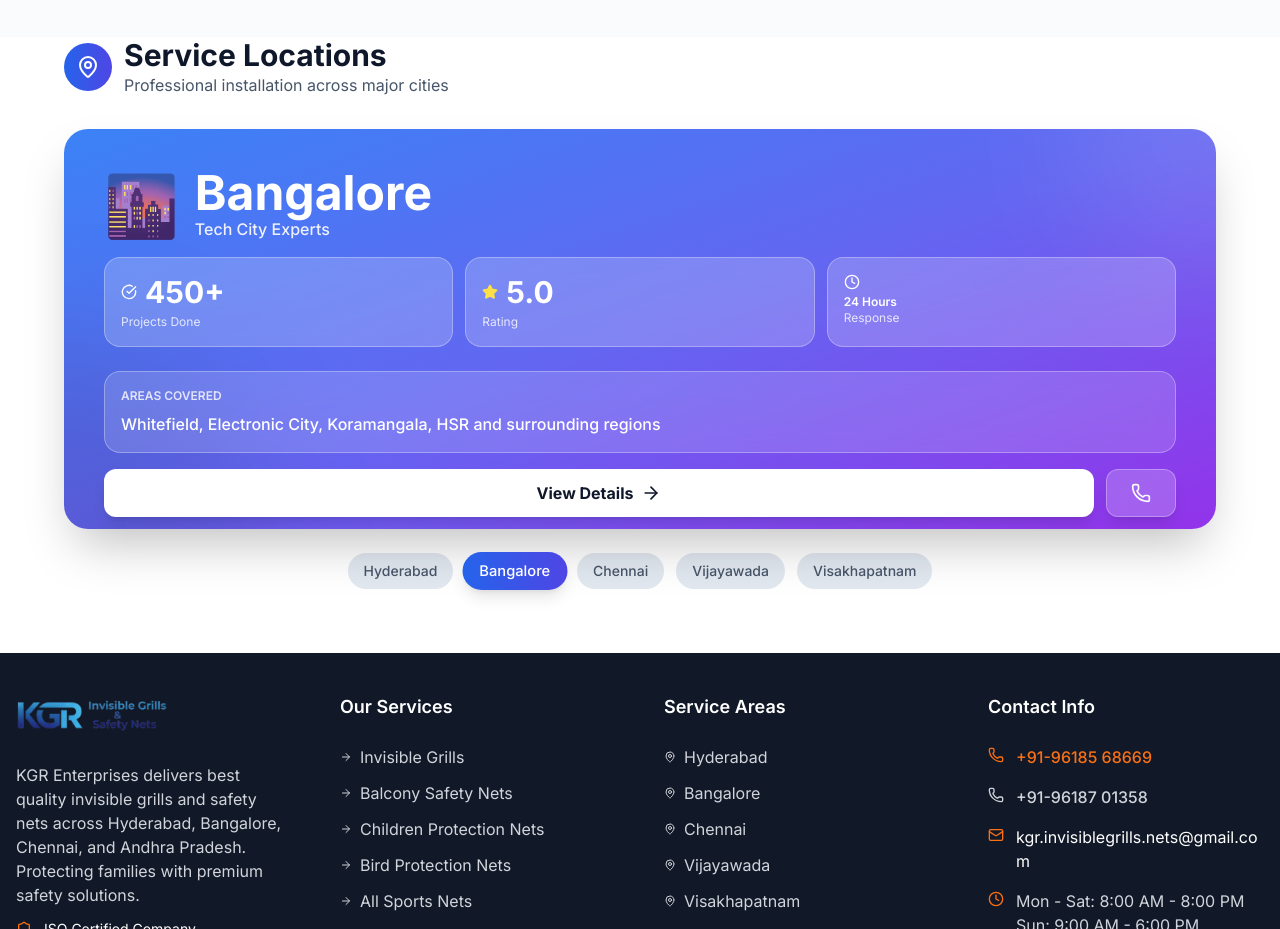
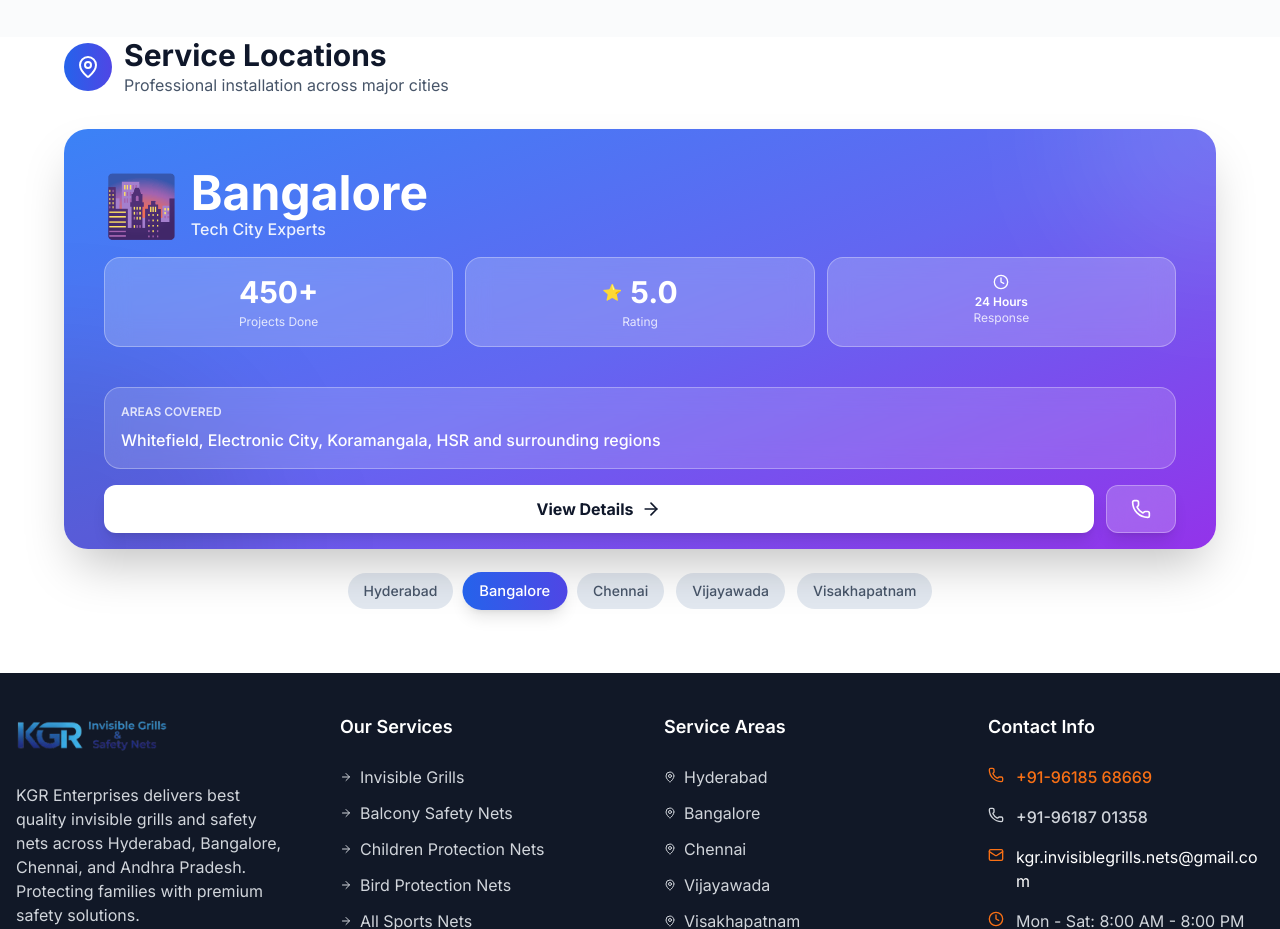
Before and after one commit to GovindRaj007/KGR-Enterprises---Invisible-Grills-Safety-Nets, a Next.js app: page /services in a window 1280 px wide. Shown: the part 1440-2369 px from the top of the page. Built offline with nearby package versions, Linux system fonts and the light colour scheme.

Commit message:
ui changes

```diff
--- a/app/sitemap-images.ts
+++ b/app/sitemap-images.ts
@@ -6,6 +6,14 @@ export const dynamic = 'force-static';
 // Supported languages
 const languages = {
   'en-IN': 'English'
+};
+
+type ImageEntry = {
+  url: string;
+  title?: string;
+  caption?: string;
+  geoLocation?: string;
+  license?: string;
 };
 
 type ExtendedSitemapField = {
@@ -17,14 +25,18 @@ type ExtendedSitemapField = {
     href: string;
     hreflang: string;
   }>;
-  images?: Array<{
-    url: string;
-    title?: string;
-    caption?: string;
-    geoLocation?: string;
-    license?: string;
-  }>;
+  images?: Array<ImageEntry>;
 };
+
+// Helper to clean empty image fields
+function cleanImageEntry(img: ImageEntry): ImageEntry {
+  const cleaned: ImageEntry = { url: img.url };
+  if (img.title && img.title.trim()) cleaned.title = img.title.trim();
+  if (img.caption && img.caption.trim()) cleaned.caption = img.caption.trim();
+  if (img.geoLocation && img.geoLocation.trim()) cleaned.geoLocation = img.geoLocation.trim();
+  if (img.license && img.license.trim()) cleaned.license = img.license.trim();
+  return cleaned;
+}
 
 export default function imagesSitemap(): Array<ExtendedSitemapField> {
   const baseUrl = 'https://invisiblegrillsandsafetynets.in';
@@ -44,14 +56,14 @@ export default function imagesSitemap(): Array<ExtendedSitemapField> {
         hreflang: lang
       })),
       images: [
-        {
+        cleanImageEntry({
           url: `${baseUrl}${service.image}`,
           title: service.title,
           caption: service.description,
           license: 'https://invisiblegrillsandsafetynets.in/license'
-        },
+        }),
         // Add multiple images if available
-        ...(service.images || []).map(img => ({
+        ...(service.images || []).map(img => cleanImageEntry({
           url: `${baseUrl}${img}`,
           title: `${service.title} - Installation Example`,
           caption: `Professional ${service.title} installation by KGR Enterprises`,
@@ -73,13 +85,13 @@ export default function imagesSitemap(): Array<ExtendedSitemapField> {
           hreflang: lang
         })),
         images: [
-          {
+          cleanImageEntry({
             url: `${baseUrl}${service.image}`,
             title: `${service.title} in ${location.name}`,
             caption: `Professional ${service.title} installation services in ${location.name}`,
             geoLocation: `${location.name}, ${location.state}, India`,
             license: 'https://invisiblegrillsandsafetynets.in/license'
-          }
+          })
         ]
       };
       entries.push(locationPage);
--- a/components/services/ServiceHero.tsx
+++ b/components/services/ServiceHero.tsx
@@ -27,7 +27,7 @@ export default function ServiceHero({ service, mainLocationString }: { service:
         <div className="bg-white/10 backdrop-blur-md border border-white/20 rounded-2xl p-4 md:p-5">
           <div className="flex items-center gap-3">
             <div className="bg-amber-400/20 rounded-xl p-2.5 flex-shrink-0">
-              <Star className="h-5 w-5 md:h-6 md:w-6 text-amber-300 fill-amber-300" />
+              <Star className="h-4 w-4 md:h-6 md:w-6 text-amber-300 fill-amber-300" />
             </div>
             <div>
               <p className="text-xl md:text-2xl font-bold text-white leading-tight whitespace-normal">4.9/5</p>
@@ -39,7 +39,7 @@ export default function ServiceHero({ service, mainLocationString }: { service:
         <div className="bg-white/10 backdrop-blur-md border border-white/20 rounded-2xl p-4 md:p-5">
           <div className="flex items-center gap-3">
             <div className="bg-emerald-400/20 rounded-xl p-2.5 flex-shrink-0">
-              <Shield className="h-5 w-5 md:h-6 md:w-6 text-emerald-300" />
+              <Shield className="h-4 w-4 md:h-6 md:w-6 text-emerald-300" />
             </div>
             <div>
               <p className="text-lg md:text-xl font-bold text-white leading-tight whitespace-normal">Quality</p>
@@ -51,7 +51,7 @@ export default function ServiceHero({ service, mainLocationString }: { service:
         <div className="bg-white/10 backdrop-blur-md border border-white/20 rounded-2xl p-4 md:p-5">
           <div className="flex items-center gap-3">
             <div className="bg-sky-400/20 rounded-xl p-2.5 flex-shrink-0">
-              <Phone className="h-5 w-5 md:h-6 md:w-6 text-sky-300" />
+              <Phone className="h-4 w-4 md:h-6 md:w-6 text-sky-300" />
             </div>
             <div>
               <p className="text-lg md:text-xl font-bold text-white leading-tight whitespace-normal">Free</p>
@@ -60,13 +60,13 @@ export default function ServiceHero({ service, mainLocationString }: { service:
           </div>
         </div>
 
-        <div className="bg-white/10 backdrop-blur-md border border-white/20 rounded-2xl p-4 md:p-5">
+        <div className="bg-white/10 backdrop-blur-md border border-white/20 rounded-2xl px-2 py-4 md:p-5">
           <div className="flex items-center gap-3">
             <div className="bg-purple-400/20 rounded-xl p-2.5 flex-shrink-0">
-              <Award className="h-5 w-5 md:h-6 md:w-6 text-purple-300" />
+              <Award className="h-4 w-4 md:h-6 md:w-6 text-purple-300" />
             </div>
             <div>
-              <p className="text-lg md:text-xl font-bold text-white leading-tight whitespace-normal">Certified</p>
+              <p className="text-md md:text-xl font-bold text-white leading-tight whitespace-normal">Certified</p>
               <p className="text-xs md:text-sm text-blue-100 whitespace-normal">Professionals</p>
             </div>
           </div>
--- a/components/services/ServiceLocationsSlider.tsx
+++ b/components/services/ServiceLocationsSlider.tsx
@@ -5,9 +5,7 @@ import {
   MapPin,
   ArrowRight,
   Clock,
-  CheckCircle,
   Phone,
-  Star,
 } from "lucide-react";
 
 
@@ -228,7 +226,7 @@ const ServiceLocationsSlider = ({ variant = 'stats',slug }) => {
           <div
             className="relative overflow-hidden rounded-3xl shadow-2xl"
             style={{
-              minHeight: variant === 'services' ? '550px' : '400px',
+              minHeight: variant === 'services' ? '560px' : '420px',
             }}
           >
             {locations.map((location, index) => (
@@ -256,12 +254,12 @@ const ServiceLocationsSlider = ({ variant = 'stats',slug }) => {
                         {/* Top Section */}
                         <div className="space-y-4">
                           {/* City Icon & Name */}
-                          <div className="flex items-center gap-4">
+                          <div className="flex items-center gap-3">
                             <span className="text-5xl md:text-6xl">
                               {location.icon}
                             </span>
                             <div>
-                              <h3 className="text-3xl md:text-5xl font-bold text-white">
+                              <h3 className="text-2xl md:text-5xl font-bold text-white">
                                 {location.city}
                               </h3>
                               <p className="text-white/90 text-sm md:text-base font-medium">
@@ -273,38 +271,38 @@ const ServiceLocationsSlider = ({ variant = 'stats',slug }) => {
                           {/* Stats Grid */}
                           <div className="grid grid-cols-3 gap-3 mt-6">
                             {/* Projects */}
-                            <div className="bg-white/20 backdrop-blur-md border border-white/30 rounded-2xl p-4">
-                              <div className="flex items-center gap-2 mb-1">
-                                <CheckCircle className="h-4 w-4 text-white" />
-                                <p className="text-2xl md:text-3xl font-bold text-white">
+                            <div className="flex-column md:justify-center bg-white/20 backdrop-blur-md border border-white/30 rounded-2xl p-4">
+                              <div className="flex justify-center gap-2 mb-1">
+                                <p className="flex justify-center text-2xl md:text-3xl font-bold text-white">
                                   {location.projects}
                                 </p>
                               </div>
-                              <p className="text-xs text-white/80">
+                              <p className="flex justify-center text-xs text-white/80">
                                 Projects Done
                               </p>
                             </div>
 
                             {/* Rating */}
-                            <div className="bg-white/20 backdrop-blur-md border border-white/30 rounded-2xl p-4">
-                              <div className="flex items-center gap-2 mb-1">
-                                <Star className="h-4 w-4 text-yellow-300 fill-yellow-300" />
-                                <p className="text-2xl md:text-3xl font-bold text-white">
+                            <div className="flex-column md:justify-center bg-white/20 backdrop-blur-md border border-white/30 rounded-2xl p-4">
+                              <div className="flex items-center justify-center gap-2 mb-1">
+                                {/* <Star className="h-8 w-8 text-yellow-300 fill-yellow-300" /> */}
+                                <p>⭐</p>
+                                <p className="flex justify-center text-2xl md:text-3xl font-bold text-white">
                                   {location.rating}
                                 </p>
                               </div>
-                              <p className="text-xs text-white/80">Rating</p>
+                              <p className="flex justify-center text-xs text-white/80">Rating</p>
                             </div>
 
                             {/* Response Time */}
-                            <div className="bg-white/20 backdrop-blur-md border border-white/30 rounded-2xl p-4">
-                              <div className="flex items-center gap-2 mb-1">
+                            <div className="flex-column md:justify-center bg-white/20 backdrop-blur-md border border-white/30 rounded-2xl p-4">
+                              <div className="flex items-center md:justify-center gap-2 mb-1">
                                 <Clock className="h-4 w-4 text-white" />
                               </div>
-                              <p className="text-xs font-semibold text-white">
+                              <p className="flex justify-center text-xs font-semibold text-white">
                                 {location.responseTime}
                               </p>
-                              <p className="text-xs text-white/80">Response</p>
+                              <p className="flex justify-center text-xs text-white/80">Response</p>
                             </div>
                           </div>
                         </div>
@@ -313,12 +311,12 @@ const ServiceLocationsSlider = ({ variant = 'stats',slug }) => {
                       <>
                         <div className="space-y-6">
                           {/* City Header */}
-                          <div className="flex items-start gap-4">
+                          <div className="flex items-start gap-3">
                             <span className="text-5xl md:text-6xl">
                               {location.icon}
                             </span>
                             <div>
-                              <h3 className="text-3xl md:text-4xl font-bold text-white">
+                              <h3 className="text-2xl md:text-4xl font-bold text-white">
                                 {location.city}
                               </h3>
                               <p className="text-white/90 text-sm md:text-base font-medium">
@@ -352,7 +350,7 @@ const ServiceLocationsSlider = ({ variant = 'stats',slug }) => {
                     )}
 
                     {/* Bottom Section */}
-                    <div className="space-y-4">
+                    <div className="space-y-4 mt-4">
                       {/* Areas Served */}
                       <div className="bg-white/15 backdrop-blur-md border border-white/30 rounded-2xl p-4">
                         <p className="text-white/80 text-xs font-semibold mb-2">
```
